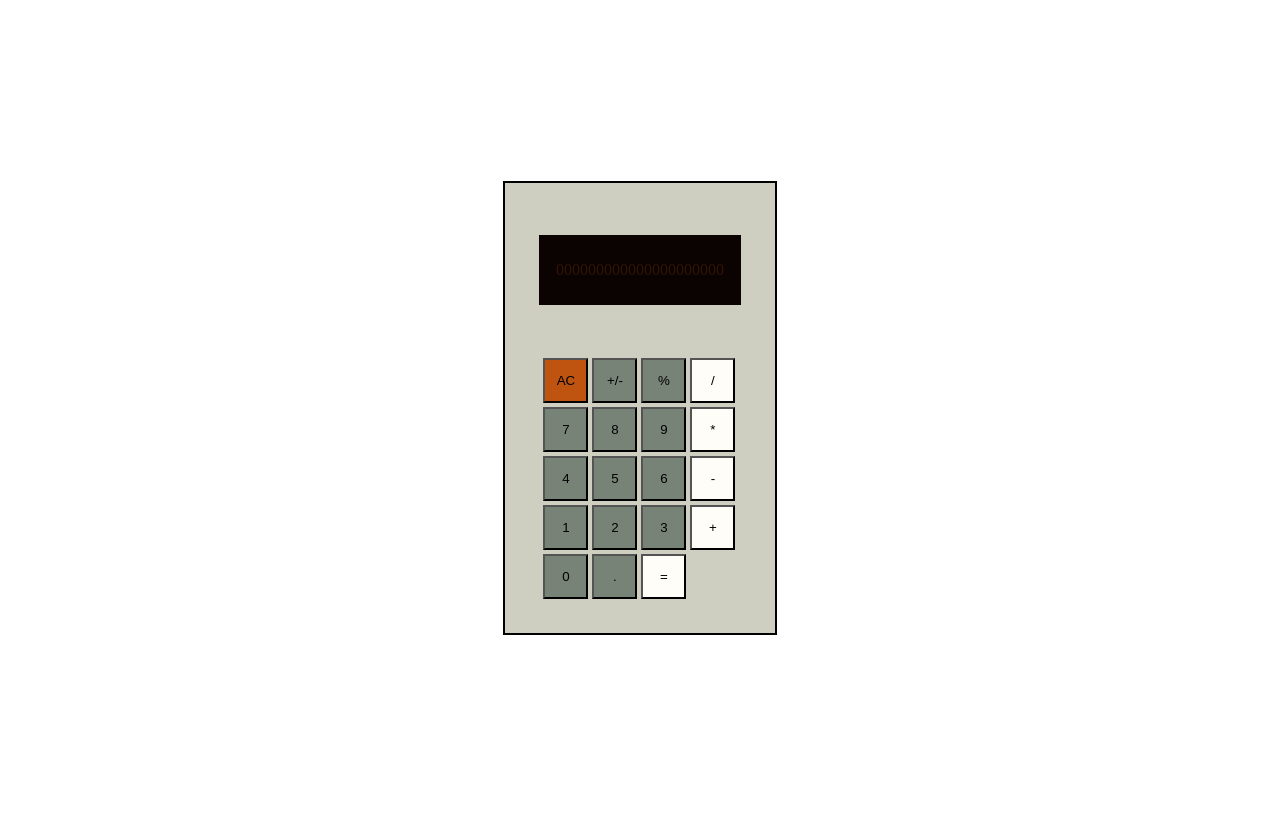
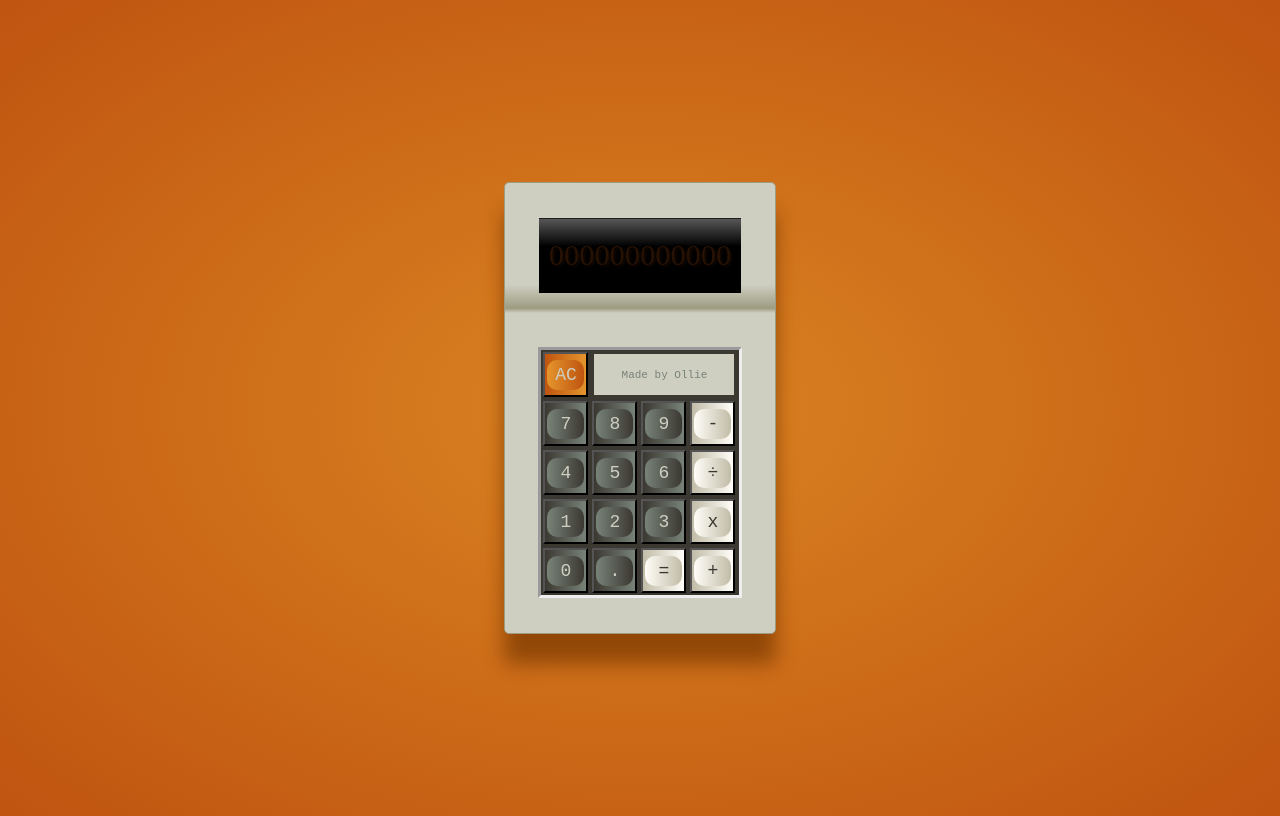
Before and after one commit to OGMui/Odin-Calculator, a plain HTML site: page index.html in a window 1280 px wide. Drawn offline with Linux system fonts and the light colour scheme; a web font is replaced by a local one.

Commit message:
Update UI buttons and shadow effect

```diff
--- a/index.html
+++ b/index.html
@@ -4,36 +4,116 @@
     <meta charset="UTF-8">
     <meta name="viewport" content="width=device-width, initial-scale=1.0">
     <link rel="stylesheet" href="styles.css">
+    <link rel="preconnect" href="https://fonts.googleapis.com">
+    <link rel="preconnect" href="https://fonts.gstatic.com" crossorigin>
+    <link href="https://fonts.googleapis.com/css2?family=Red+Hat+Mono:ital,wght@0,300..700;1,300..700&display=swap" rel="stylesheet">
     <title>Odin Calculator</title>
 </head>
 <body>
     <div class="container">
-        <div id="screen">
-                <span id="screen-text">
 
-                </span>
+        <div id="top">
+
+            <div id="screen">
+                    <span id="screen-text">
+
+                    </span>
+            </div>
         </div>
         <div id="buttons">
 
-            <button class="button" id="all-clear">AC</button>
-            <button class="button" id="pos-neg">+/-</button>
-            <button class="button" id="percent">%</button>
-            <button class="button operator" id="divide">/</button>
-            <button class="button num" id="seven">7</button>
-            <button class="button num" id="eight">8</button>
-            <button class="button num" id="nine">9</button>
-            <button class="button operator" id="multiply">*</button>
-            <button class="button num" id="four">4</button>
-            <button class="button num" id="five">5</button>
-            <button class="button num" id="six">6</button>
-            <button class="button operator" id="subtract">-</button>
-            <button class="button num" id="one">1</button>
-            <button class="button num" id="two">2</button>
-            <button class="button num" id="three">3</button>
-            <button class="button operator" id="add">+</button>
-            <button class="button num" id="zero">0</button>
-            <button class="button" id="decimal">.</button>
-            <button class="button" id="equals">=</button>
+            <div class="btn-top-row">
+                <button class="button" id="all-clear"><div id="button-inlay">AC</div></button>
+                <div id="logo"> Made by Ollie</div>
+            </div>
+
+            <!-- <button class="button" id="pos-neg">+/-</button> -->
+            <!-- <button class="button" id="percent">%</button> -->
+
+            <button class="button num" id="seven">
+                <div id="button-inlay">
+                    7
+                </div>
+            </button>
+            <button class="button num" id="eight">
+                <div id="button-inlay">
+                8
+                </div>
+            </button>
+            <button class="button num" id="nine">
+                <div id="button-inlay">
+                9
+                </div>
+            </button>
+            <button class="button operator" id="subtract">
+                <div id="button-inlay">
+                -
+                </div>
+            </button>
+
+            <button class="button num" id="four">
+                <div id="button-inlay">
+                4
+                </div>
+            </button>
+            <button class="button num" id="five">
+                <div id="button-inlay">
+                5
+                </div>
+            </button>
+            <button class="button num" id="six">
+                <div id="button-inlay">
+                6
+                </div>
+            </button>
+            <button class="button operator" id="divide">
+                <div id="button-inlay">
+                ÷
+                </div>
+
+            </button>
+            <button class="button num" id="one">
+                <div id="button-inlay">
+                1
+                </div>
+            </button>
+            <button class="button num" id="two">
+                <div id="button-inlay">
+                2
+                </div>
+            </button>
+            <button class="button num" id="three">
+                <div id="button-inlay">
+                3
+                </div>
+            </button>
+             <button class="button operator" id="multiply">
+                <div id="button-inlay">
+                x
+                </div>
+            </button>
+
+            <button class="button num" id="zero">
+                <div id="button-inlay">
+                0
+                </div>
+            </button>
+            <button class="button" id="decimal">
+                <div id="button-inlay">
+                .
+                </div>
+            </button>
+            <button class="button" id="equals">
+                <div id="button-inlay">
+                =
+                </div>
+            </button>
+             <button class="button operator" id="add">
+                <div id="button-inlay">
+                +
+                </div>
+            </button>
+
 
         </div>
 
--- a/script.js
+++ b/script.js
@@ -49,7 +49,7 @@ let b = "";
 
 
 const defaultScreen = () => {
-    screenText.innerText = "000000000000000000000"
+    screenText.innerText = "000000000000"
     screenText.style.opacity = "0.2";
     btnDecimal.disabled = false;
 }
@@ -126,16 +126,16 @@ function operate() {
         case "-":
             result = subtract(operandA , operandB);
             break;
-        case "*":
+        case "x":
             result = multiply(operandA , operandB);
             break;
-        case "/":
+        case "÷":
             result = divide(operandA , operandB);
             break;
         default:
             result = "ERROR";
     }
-    screenText.innerText = result.toFixed(2);
+    screenText.innerText = Number.isInteger(result) ?result : result.toFixed(2);
     a = result;
     b = "";
     //operator = "";
--- a/styles.css
+++ b/styles.css
@@ -1,9 +1,19 @@
+@font-face {
+    font-family: 'digital-7';
+    src: url('fonts/digital-7%20(mono).ttf');
+}
+
 :root {
     --calc-body-color: #CECFC1;
+    --calc-body-shadow: #9D9C81;
     --screen-color: #0B0301;
     --btn-orange-color: #BF5410;
+    --btn-orange-highlight:#DB8422;
+    --btn-orange-click: #914808;
     --btn-grey-color: #788378;
-    --btn-white-color: #FFFDF7;
+    --btn-white-color: #C1BCA8;
+    --btn-white-hover: #FFFDF7;
+    --btn-darkgrey-color: #3B3831;
 
 }
 body {
@@ -13,6 +23,13 @@ body {
     height: 100vh;
 }
 
+html{
+    background-image: radial-gradient(
+        var(--btn-orange-highlight),
+        var(--btn-orange-color)
+    );
+}
+
 .container {
     display: flex;
     flex-direction: column;
@@ -20,25 +37,59 @@ body {
     align-items: center;
     height: 450px;
     width: 270px;
-    border: 2px solid black;
+    border: 1px solid var(--calc-body-shadow);
+    border-radius: 5px;
     background-color: var(--calc-body-color);
+    box-shadow: 0px 30px 20px var(--btn-orange-click);
 
+}
+#top {
+    background-image: linear-gradient(
+        0deg,
+        var(--calc-body-color) 0%, var(--calc-body-shadow) 5%, var(--calc-body-color) 30%, var(--calc-body-shadow) 22%, var(--calc-body-color) 0%);
+    ;
+    width: 100%;
+    display: flex;
+    justify-content: center;
 }
 
 #screen {
-    background-color: var(--screen-color);
-    height: 70px;
+    background-image: linear-gradient(
+        0deg,
+        black 62%,
+        #555 98%,
+        black
+    );
+    height: 75px;
     width: 75%;
-    margin: 20px auto;
+    margin-bottom: 20px;
     color: var(--btn-orange-color);
     display: flex;
     justify-content: center;
     align-items: center;
+    overflow: auto;
 
 }
 
 #screen #screen-text {
     opacity: 0.5;
+    font-family: "digital-7";
+    font-size: 1.9rem;
+    text-shadow: 2px 2px 2px #BF541070;
+}
+
+#logo {
+    border: 2px solid #3B3831;
+    width: 120px;
+    padding: 10px 10px;
+    margin: 2px 2px;
+    font-family: "Red Hat Mono", monospace;
+    font-size: 11px;
+    color: #788378;
+    background-color: var(--calc-body-color);
+    display: flex;
+    align-items: center;
+    justify-content: center;
 }
 
 #buttons {
@@ -47,20 +98,99 @@ body {
     flex-wrap: wrap;
     margin: 0px;
     width: 73%;
+    background-color: #3B3831;
+    border-style: inset;
+}
 
+.btn-top-row {
+    width: 100%;
+    display: flex;
 }
 
 .button {
-    background-color: var(--btn-grey-color);
+    background-image: linear-gradient(
+        90deg,
+        var(--btn-darkgrey-color),
+        var(--btn-grey-color)
+    );
     height: 45px;
     width: 45px;
     margin: 2px;
+    color: var(--calc-body-color);
+    font-family: "Red Hat Mono", monospace;
+    font-size: 18px;
+    outline-offset: 4px;
+    padding: 2px;
+}
+#button-inlay {
+
+    background-image: linear-gradient(
+        -90deg,
+        var(--btn-darkgrey-color),
+        var(--btn-grey-color)
+    );
+    border-radius: 10px;
+    padding: 5px 5px;
+}
+
+#button-inlay:hover {
+    background-color: var(--btn-grey-color);
+    border-radius: 10px;
+    padding: 5px 5px;
+}
+
+.button:hover {
+    background-color: #82887E;
+}
+.button:active {
+    background-color: var(--btn-darkgrey-color);
 }
 
 #all-clear {
-    background-color: var(--btn-orange-color);
+    background-image: linear-gradient(
+        90deg,
+        var(--btn-orange-color),
+        #E4952D
+    );
+}
+
+#all-clear #button-inlay {
+    background-image: linear-gradient(
+        -90deg,
+        var(--btn-orange-color),
+        #E4952D
+    );
+}
+#all-clear:hover {
+    background-color: var(--btn-orange-highlight);
+}
+
+#all-clear:active {
+    background-color: var(--btn-orange-click);
 }
 
 .operator, #equals {
-    background-color: var(--btn-white-color)
+    background-image: linear-gradient(
+        -90deg,
+        var(--btn-white-hover),
+        var(--btn-white-color)
+    );
+    color: var(--btn-darkgrey-color);
 }
+
+.operator #button-inlay , #equals  #button-inlay {
+    background-image: linear-gradient(
+        90deg,
+        var(--btn-white-hover),
+        var(--btn-white-color)
+    );
+}
+
+.operator:active, #equals:active {
+    background-color: var(--btn-white-color);
+    color: var(--btn-darkgrey-color);
+}
+
+.operator:hover, #equals:hover {
+    background-color: var(--btn-white-hover);
+}
```
